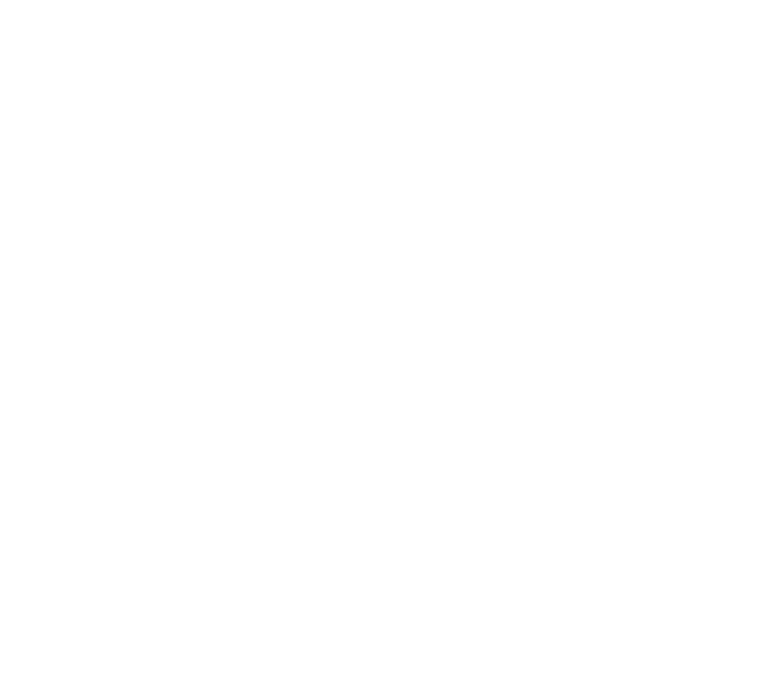
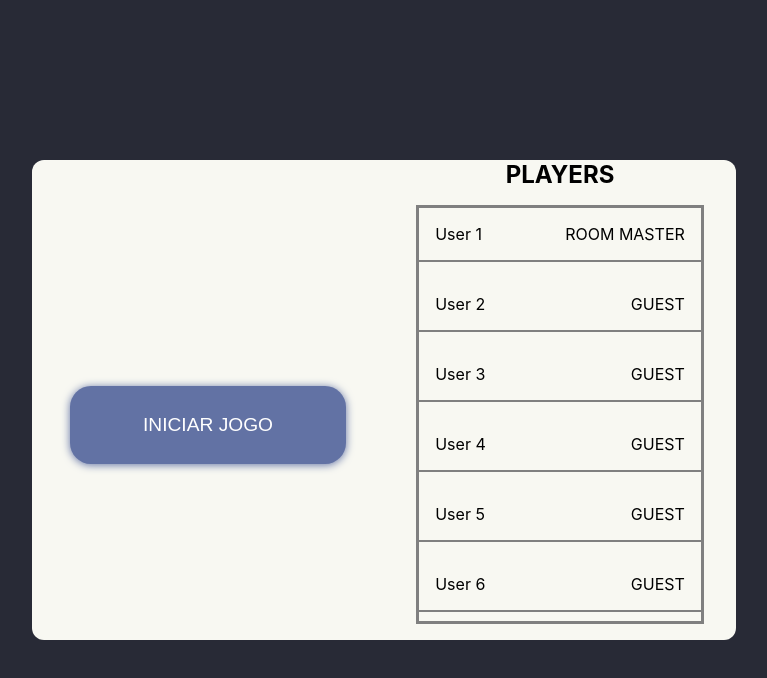
Before and after one commit to mttgermano/PLP-Guerras_Civis, a React (Create React App) app in the folder web-app/: page /room/waiting in a window 1280 px wide. Before the commit this address had no page. Shown: the top 678 px of the page, without its empty margins (256-1023 px from the left). Built offline with nearby package versions, Linux system fonts and the light colour scheme.

Commit message:
WaitingRoom Page

```diff
--- a/web-app/src/css/room-home.css
+++ b/web-app/src/css/room-home.css
@@ -57,6 +57,8 @@
     display: flex;
     flex-direction: column;
     gap: 1rem;
+
+    overflow-y: auto;
 }
 
 .room-list-item {
@@ -83,7 +85,3 @@
     }
 
 }
-
-.room-list-item span {
-    flex: 1;
-}
--- a/web-app/src/pages/App.jsx
+++ b/web-app/src/pages/App.jsx
@@ -6,8 +6,9 @@
 import LoginPage from './LoginPage.jsx';
 import RegistPage from './RegistPage.jsx';
 import RoomPage from './RoomPage.jsx';
-import CreateRoom from './CreateRoom.jsx'
-import RoomHome from './RoomHome.jsx'
+import CreateRoom from './CreateRoom.jsx';
+import RoomHome from './RoomHome.jsx';
+import RoomWaiting from './RoomWaiting.jsx';
 import { UserContextProvider } from '../contexts/userContext.jsx';
 
 function App() {
@@ -25,6 +26,7 @@
             <Route path="/room/login_room" element={<LoginPage />} />
             <Route path="/room/home" element={<RoomHome />} />
             <Route path="/room/create_room" element={<CreateRoom />} />
+            <Route path="/room/waiting" element={<RoomWaiting />} />
             <Route path="/room/game" element={<RoomPage />} />
           </Routes>
         </UserContextProvider>
--- /dev/null
+++ b/web-app/src/pages/RoomWaiting.jsx
@@ -0,0 +1,64 @@
+import React from "react";
+
+import '../css/room-home.css';
+import { Link } from "react-router-dom";
+
+const RoomWaiting = () => {
+
+    return (
+        <div className="room-container">
+            <div className="room-card">
+                <div className="room-button-container">
+                    <Link to="/room/game"><button className="create-button">INICIAR JOGO</button></Link>
+                </div>
+                <div className="room-list-container">
+                    <span style={{ fontSize: "1.5rem", fontWeight: "bold" }}>PLAYERS</span>
+                    <div className="room-list">
+                        <div className="room-list-item">
+                            <span>User 1</span>
+                            <span>ROOM MASTER</span>
+                        </div>
+                        <div className="room-list-item">
+                            <span>User 2</span>
+                            <span>GUEST</span>
+                        </div>
+                        <div className="room-list-item">
+                            <span>User 3</span>
+                            <span>GUEST</span>
+                        </div>
+                        <div className="room-list-item">
+                            <span>User 4</span>
+                            <span>GUEST</span>
+                        </div>
+                        <div className="room-list-item">
+                            <span>User 5</span>
+                            <span>GUEST</span>
+                        </div>
+                        <div className="room-list-item">
+                            <span>User 6</span>
+                            <span>GUEST</span>
+                        </div>
+                        <div className="room-list-item">
+                            <span>User 7</span>
+                            <span>GUEST</span>
+                        </div>
+                        <div className="room-list-item">
+                            <span>User 8</span>
+                            <span>GUEST</span>
+                        </div>
+                        <div className="room-list-item">
+                            <span>User 9</span>
+                            <span>GUEST</span>
+                        </div>
+                        <div className="room-list-item">
+                            <span>User 10</span>
+                            <span>GUEST</span>
+                        </div>
+                    </div>
+                </div>
+            </div>
+        </div>
+    )
+}
+
+export default RoomWaiting;
```
